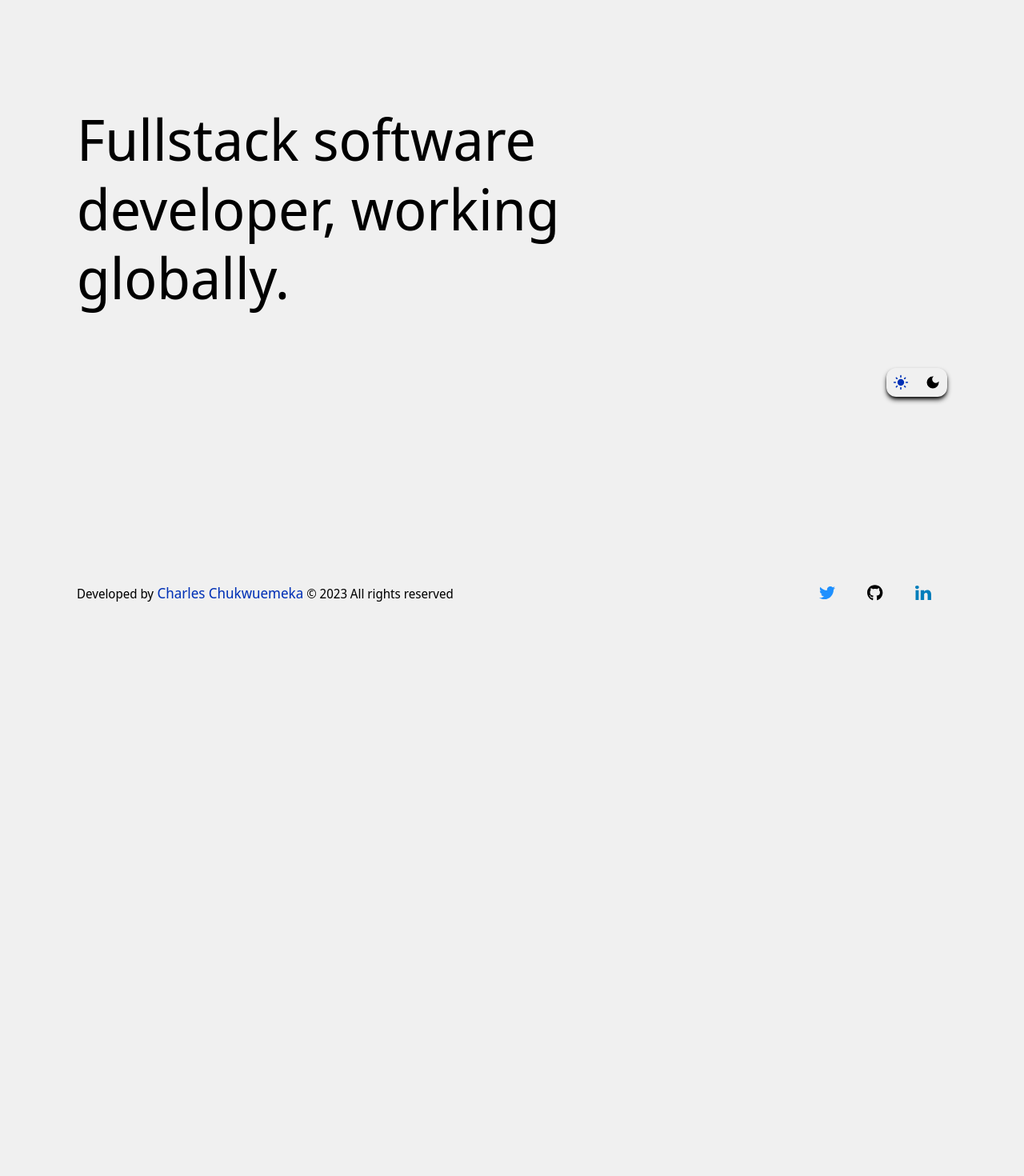
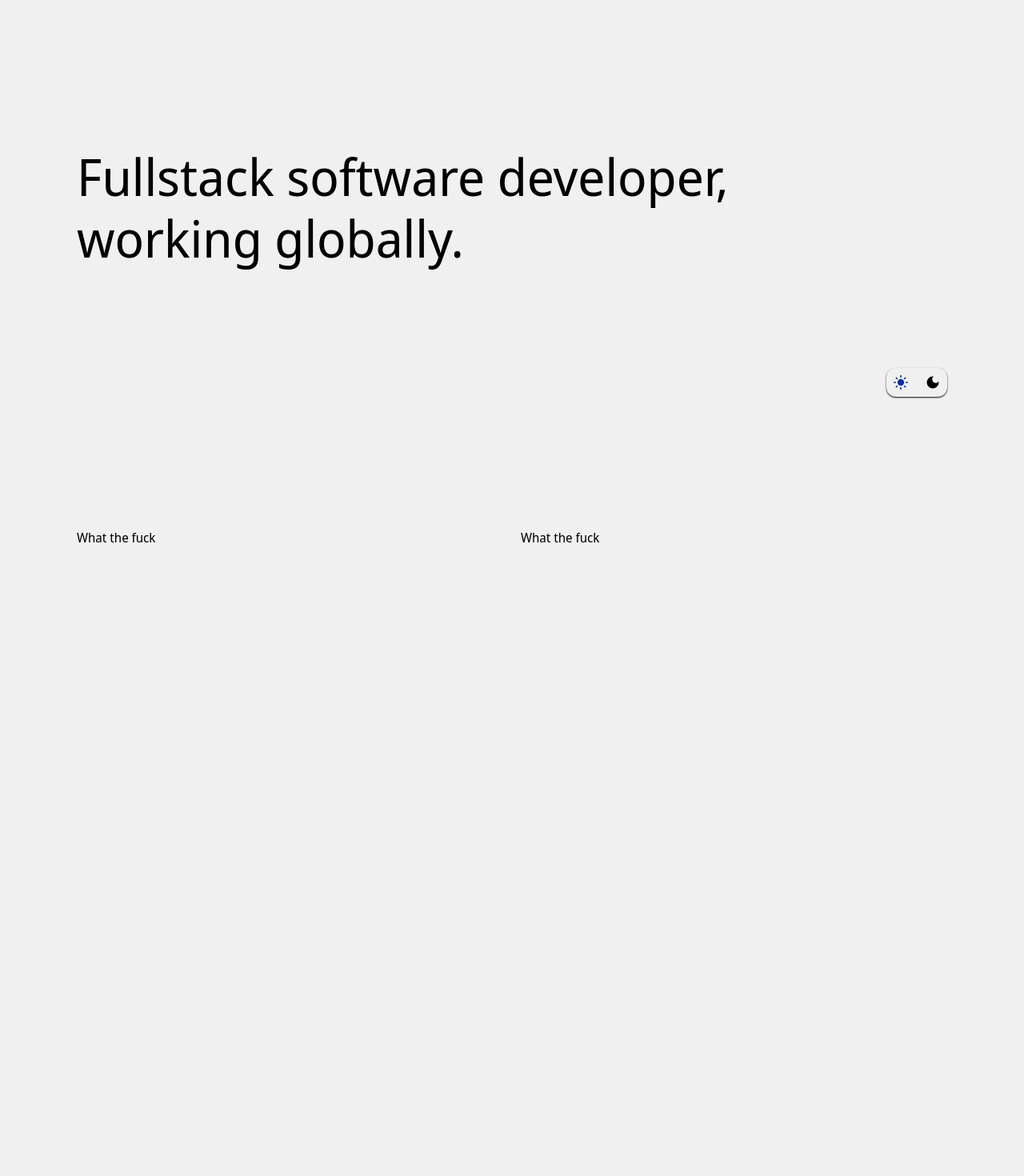
Before and after one commit to KingZedPriest/curly-journey, a Next.js app: page / in a window 1280 px wide. Shown: the part 140-1610 px from the top of the page at 80% size. Before the commit the page ends 962 px from the top, so only its background shows below. Built offline with nearby package versions, Linux system fonts and the light colour scheme.

Commit message:
Fix: Update the project to the latest next.js, add fix the navbars

```diff
--- a/src/app/layout.tsx
+++ b/src/app/layout.tsx
@@ -10,7 +10,7 @@ const noto =  Noto_Sans_Display({ subsets: ['latin'] })
 
 export const metadata: Metadata = {
   title: 'Charles Chukwuemeka Portfolio',
-  description: 'This is the Portfolio website of Charles Chukwuemeka. A Fullstack Website Developer.',
+  description: 'The Portfolio website of Charles Chukwuemeka. A Fullstack Website Developer, Proficient in HTML, CSS, Bootstrap, Tailwind CSS, JavaScript, JQuery, React, Next.js, Nest.js, Riot.js, TypeScript, Node.js, Express, MongoDB, Prisma and SQLite.',
 }
 
 export default function RootLayout({
--- a/src/app/page.tsx
+++ b/src/app/page.tsx
@@ -2,10 +2,21 @@ import Image from "next/image";
 
 export default function Home() {
   return (
-    <main className="flex h-screen w-full items-center">
-      <h1 className="text-3xl font-medium leading sm:text-4xl md:text-5xl lg:text-7xl xl:w-[70%]">
-        Fullstack software developer, working globally.
-      </h1>
+    <main>
+      <div className="flex h-screen items-center">
+        <h1 className="leading text-3xl font-medium sm:text-4xl md:text-5xl lg:text-[4rem] xl:w-[80%]">
+          Fullstack software developer, working globally.
+        </h1>
+      </div>
+
+      <div className="flex h-screen flex-col justify-between md:flex-row">
+        <div className="h-full w-[49%] bg-[#F0F0F0] dark:bg-[#111111]">
+          <h1>What the fuck</h1>
+        </div>
+        <div className="h-full w-[49%] bg-[#F0F0F0] dark:bg-[#111111]">
+          <h1>What the fuck</h1>
+        </div>
+      </div>
     </main>
   );
 }
--- a/src/components/Header.tsx
+++ b/src/components/Header.tsx
@@ -4,12 +4,12 @@ import Link from "next/link";
 import me from "../../public/me-modified.png";
 export default function Header() {
   return (
-    <nav className="fixed top-0 z-10 w-full">
+    <nav className="fixed top-0 z-10 w-full bg-[#F0F0F0] dark:bg-[#111111]">
       <div className="flex items-center justify-between py-14 px-6 sm:px-12 md:px-18 lg:px-24">
        <Link href="/"> <Image
           src={me}
           alt="Charles Chukwuemeka's Image"
-          className="w-10 sm:w-12 md:w-14 lg:w-16 grayscale hover:grayscale-0 duration-500 cursor-pointer"
+          className="w-[2.8rem] sm:w-12 md:w-14 lg:w-16 grayscale hover:grayscale-0 duration-500 cursor-pointer"
         /></Link>
         <div className="hidden sm:flex gap-10">
           <Link
--- a/src/components/Mode.tsx
+++ b/src/components/Mode.tsx
@@ -50,7 +50,7 @@ useEffect(() => {
 
   return (
     <main className="fixed right-12 top-3/4 lg:right-24">
-      <div className="flex gap-5 rounded-xl bg-inherit p-2 shadow-md shadow-black dark:shadow-white">
+      <div className="flex gap-5 rounded-xl bg-inherit p-2 shadow-sm shadow-black dark:shadow-white">
         <MdLightMode
           onClick={() => setTheme("light")}
           className={`${
--- a/src/components/ShrinkedNav.tsx
+++ b/src/components/ShrinkedNav.tsx
@@ -39,7 +39,7 @@ export default function ShrinkedNav() {
       <div
         className={`${
           isOpen ? "" : "hidden"
-        } menu fixed top-[6.2rem] z-20 flex h-40 w-[85%] flex-col justify-center rounded-md bg-inherit shadow-md shadow-black dark:shadow-white sm:hidden`}
+        } menu fixed top-[6.5rem] z-20 flex h-40 ml-5 w-[85%] flex-col justify-center rounded-md bg-inherit shadow-sm shadow-black dark:shadow-white sm:hidden`}
       >
         <Link
           className="links bg-opacity-50 rounded-md border-black px-4 py-2 duration-500 hover:border-r-8 hover:text-white hover:bg-[#0131b6] dark:border-white"
```
Also changed, not shown: package.json (+5 -5 lines), 1 other file (tests, documents, lock files or other folders).
